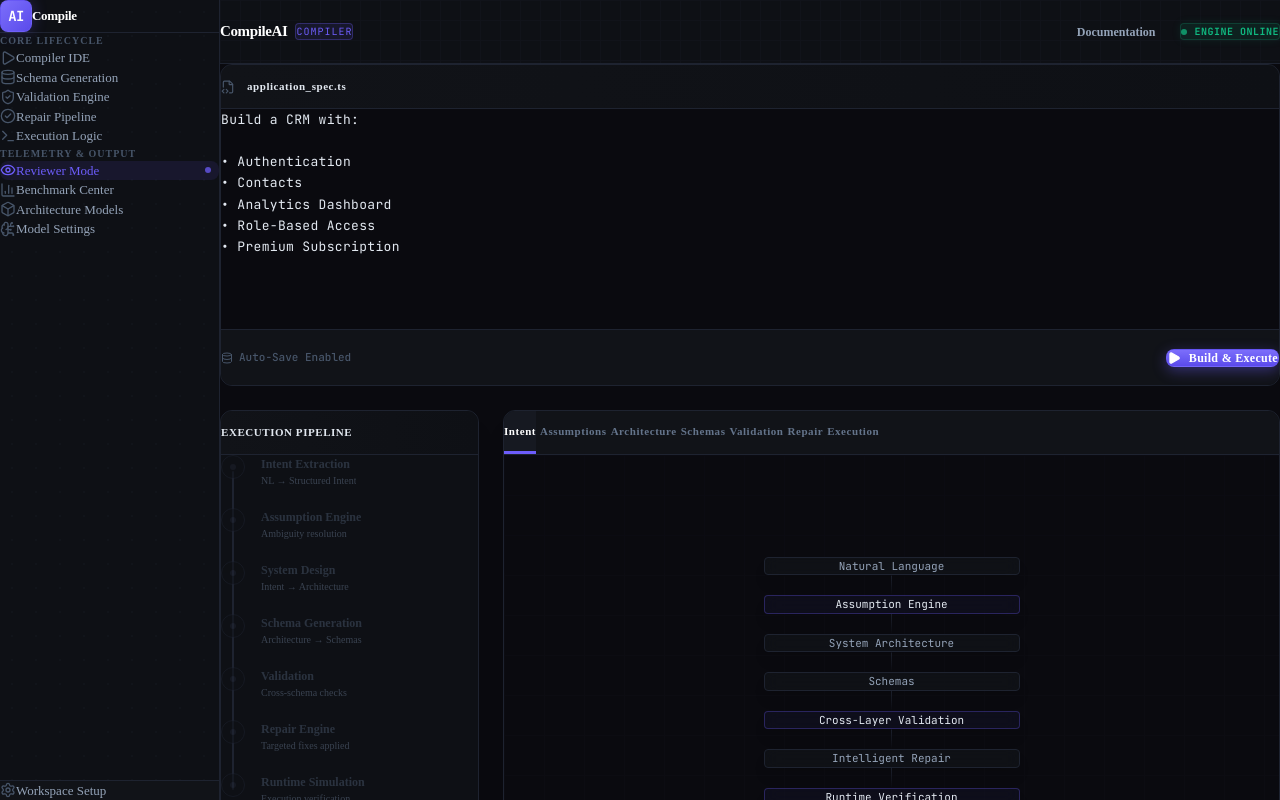
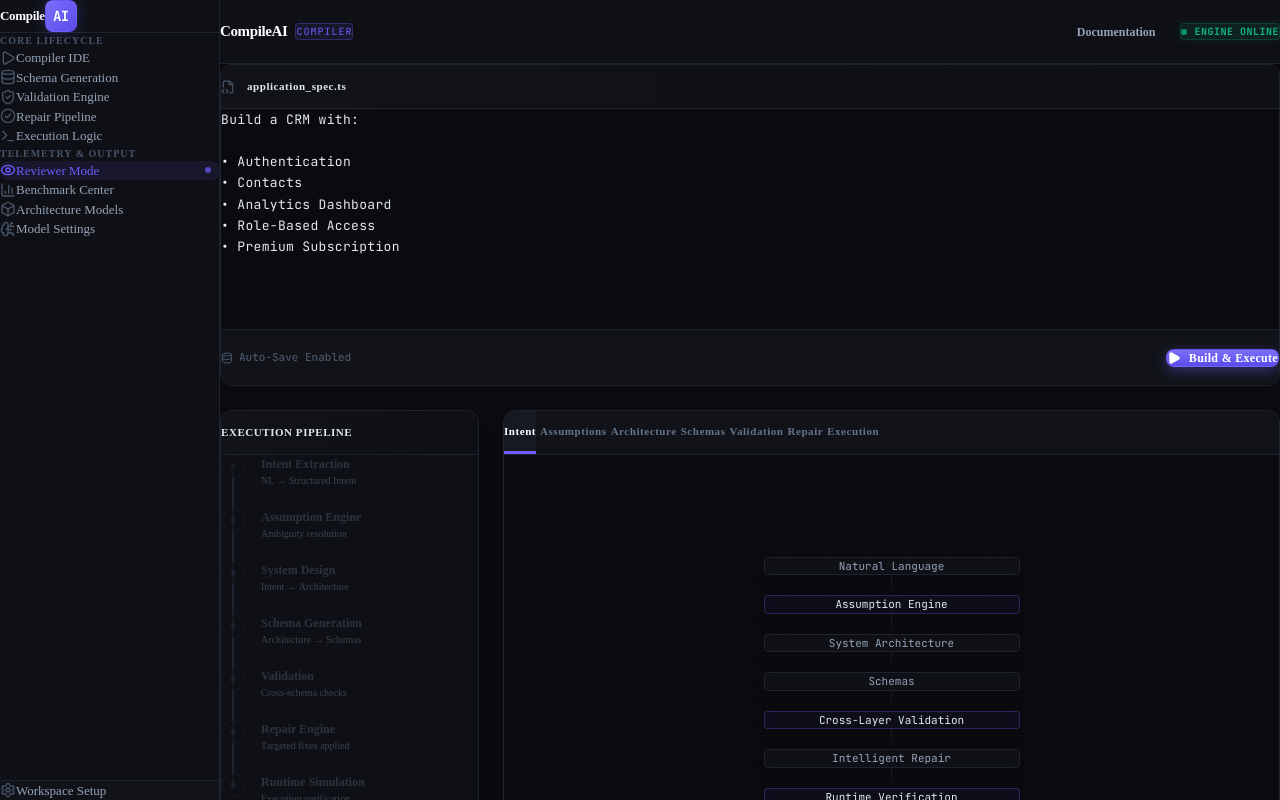
Before and after one commit to Mukilan-s18/CompileAI, a Next.js app in the folder frontend/: page / in a window 1280 px wide. Built offline with nearby package versions, Linux system fonts and the light colour scheme.

Commit message:
style: rearrange logo to read Compile AI

```diff
--- a/frontend/src/components/layout/sidebar.tsx
+++ b/frontend/src/components/layout/sidebar.tsx
@@ -59,11 +59,11 @@ export function Sidebar() {
 
       <div className="p-6 border-b border-[#1E2330] relative z-10 flex items-center justify-between">
         <div className="flex items-center space-x-3">
+          <div>
+            <h2 className="text-[13px] font-bold text-white tracking-tight">Compile</h2>
+          </div>
           <div className="w-8 h-8 rounded-lg bg-gradient-to-br from-[#7C6EFB] to-[#5B4AEB] flex items-center justify-center shadow-[0_0_15px_rgba(109,93,251,0.3)] border border-[#6D5DFB]/50">
             <span className="text-white font-bold text-sm font-mono tracking-tighter">AI</span>
-          </div>
-          <div>
-            <h2 className="text-[13px] font-bold text-white tracking-tight">Compile</h2>
           </div>
         </div>
       </div>
```
